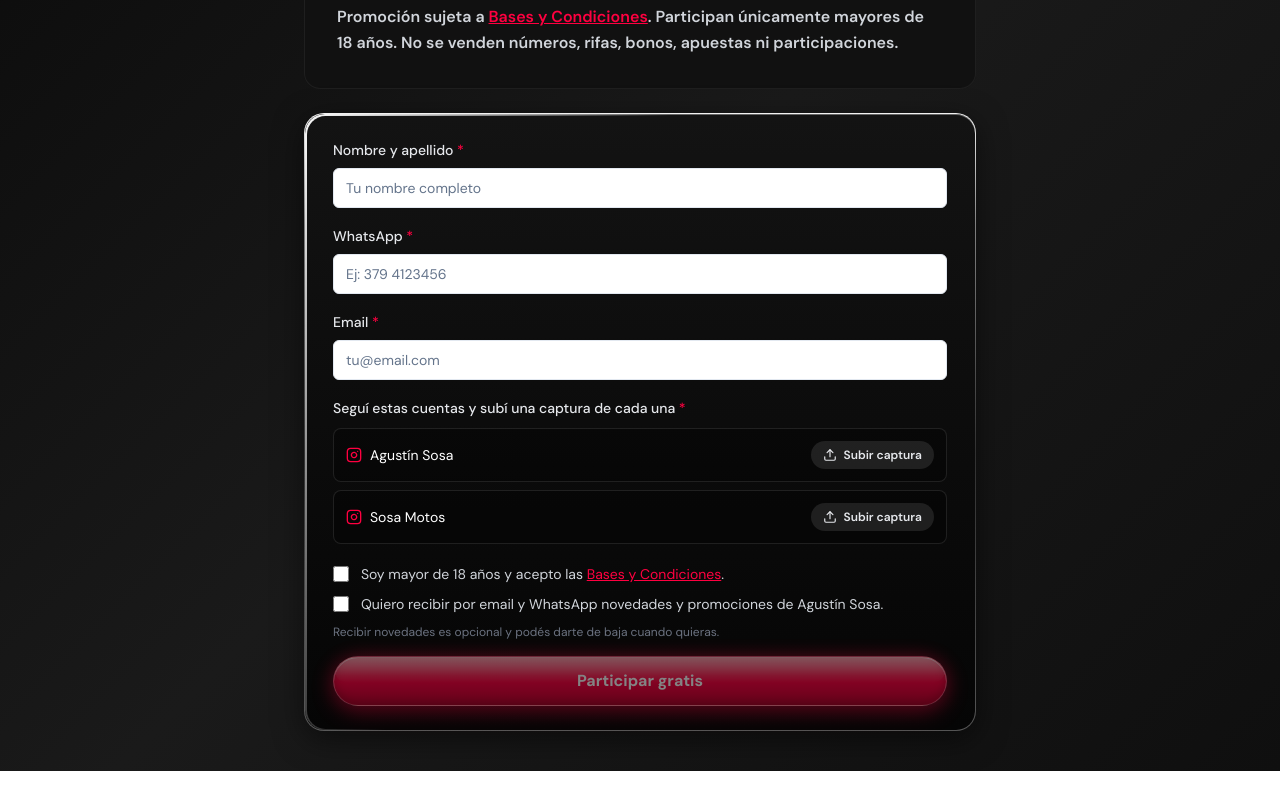
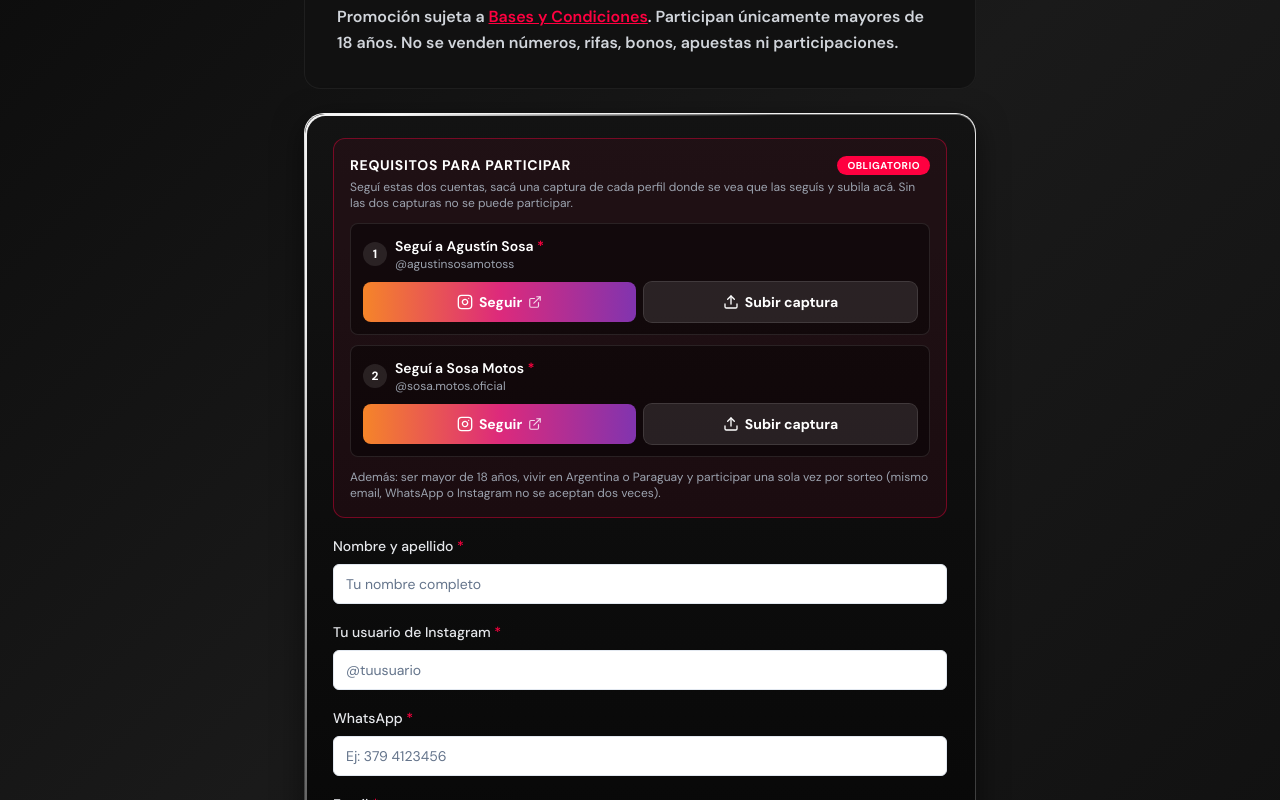
Before and after one commit to JoaquinDW/agustinsosa-free, a Next.js app: page /free in a window 1280 px wide. Shown: the part 280-1080 px from the top of the page. Before the commit the page ends 1051 px from the top, so only its background shows below. Built offline with nearby package versions, Linux system fonts and the light colour scheme; no server answers; the database is empty.

Commit message:
Requisitos de Instagram visibles, usuario de Instagram obligatorio y una participación por persona
Co-Authored-By: Claude Opus 5.5 <noreply@anthropic.com>
Claude-Session: https://claude.ai/code/session_01LnqfDmhpuHydtvLkQs5bRG

```diff
--- a/app/api/participacion-gratuita/route.ts
+++ b/app/api/participacion-gratuita/route.ts
@@ -1,7 +1,7 @@
 import { type NextRequest, NextResponse } from "next/server"
 import {
+  buscarParticipacionGratuitaDuplicada,
   crearCompradorGratuito,
-  existeParticipacionGratuita,
   generarNumerosUnicos,
   obtenerSorteoActivo,
 } from "@/lib/database"
@@ -10,7 +10,12 @@ import { enviarEmailConfirmacion } from "@/lib/email"
 import { requirePublishedSite } from "@/lib/site-visibility"
 import { normalizarTelefono } from "@/lib/whatsapp/normalizar"
 import { limpiarOrigen, registrarLead } from "@/lib/leads"
-import { CUENTAS_INSTAGRAM, MAX_BYTES_CAPTURA, TIPOS_CAPTURA } from "@/lib/consentimientos"
+import {
+  CUENTAS_INSTAGRAM,
+  MAX_BYTES_CAPTURA,
+  TIPOS_CAPTURA,
+  normalizarInstagram,
+} from "@/lib/consentimientos"
 import { uploadToSupabase } from "@/lib/supabase-storage"
 
 export async function POST(request: NextRequest) {
@@ -23,6 +28,7 @@ export async function POST(request: NextRequest) {
     const nombre = String(formData.get("nombre") || "")
     const email = String(formData.get("email") || "")
     const telefono = String(formData.get("telefono") || "")
+    const instagram = normalizarInstagram(String(formData.get("instagram") || ""))
     const aceptaEmail = formData.get("aceptaEmail") === "true"
     const aceptaWhatsapp = formData.get("aceptaWhatsapp") === "true"
     let origen: unknown = null
@@ -39,8 +45,17 @@ export async function POST(request: NextRequest) {
         { status: 400 }
       )
     }
-    if (!normalizarTelefono(telefono)) {
+    // Se guarda normalizado (549… / 595…) para detectar el mismo número
+    // escrito de distintas formas.
+    const telefonoNormalizado = normalizarTelefono(telefono)
+    if (!telefonoNormalizado) {
       return NextResponse.json({ error: "Ingresá un número de teléfono válido." }, { status: 400 })
+    }
+    if (!instagram) {
+      return NextResponse.json(
+        { error: "Ingresá tu usuario de Instagram (por ejemplo @tuusuario)." },
+        { status: 400 }
+      )
     }
 
     // Capturas de que sigue a las cuentas de Instagram (obligatorias)
@@ -82,11 +97,25 @@ export async function POST(request: NextRequest) {
       )
     }
 
-    // Límite: una participación gratuita por email por sorteo
-    const yaParticipo = await existeParticipacionGratuita(sorteo.id, emailNormalizado)
-    if (yaParticipo) {
+    // Límite: una participación por email, teléfono y usuario de Instagram por sorteo
+    // Si la consulta falla, se sigue: los índices únicos de la base rechazan
+    // igual el duplicado al insertar.
+    const duplicado = await buscarParticipacionGratuitaDuplicada(sorteo.id, {
+      email: emailNormalizado,
+      telefono: telefonoNormalizado,
+      instagram,
+    }).catch((errorDuplicado) => {
+      console.error("Error buscando participación duplicada:", errorDuplicado)
+      return null
+    })
+    if (duplicado) {
+      const dato = {
+        email: "este email",
+        telefono: "este número de WhatsApp",
+        instagram: "este usuario de Instagram",
+      }[duplicado]
       return NextResponse.json(
-        { error: "Ya participaste gratis en este sorteo con este email." },
+        { error: `Ya hay una participación en este sorteo con ${dato}. Solo se permite una por persona.` },
         { status: 409 }
       )
     }
@@ -144,14 +173,16 @@ export async function POST(request: NextRequest) {
       sorteoId: sorteo.id,
       nombre: nombre.trim(),
       email: emailNormalizado,
-      telefono: telefono.trim(),
+      telefono: telefonoNormalizado,
       numerosAsignados,
-      datosEncuesta: { capturas_instagram: capturasInstagram },
+      datosEncuesta: { instagram, capturas_instagram: capturasInstagram },
     })
 
+    // Si otra participación con los mismos datos entró a la vez, el índice
+    // único de la base rechaza esta.
     if (!nuevoComprador) {
       return NextResponse.json(
-        { error: "Error registrando tu participación." },
+        { error: "No se pudo registrar tu participación. Si ya participaste, solo se permite una por persona." },
         { status: 500 }
       )
     }
@@ -159,11 +190,11 @@ export async function POST(request: NextRequest) {
     // Guardar el contacto para promociones del sitio principal. Si falla, la
     // participación ya quedó registrada: no se le devuelve error al usuario.
     try {
-      const telefonoNormalizado = normalizarTelefono(telefono)
       await registrarLead({
         nombre: nombre.trim(),
         email: emailNormalizado,
         telefono: telefonoNormalizado,
+        instagram,
         pais: telefonoNormalizado?.startsWith("595") ? "PY" : "AR",
         aceptaEmail: aceptaEmail === true,
         aceptaWhatsapp: aceptaWhatsapp === true,
--- a/app/backoffice/page.tsx
+++ b/app/backoffice/page.tsx
@@ -1686,6 +1686,16 @@ export default function BackofficePage() {
                                   </Badge>
                                 )}
                               </div>
+                              {comprador.datos_encuesta?.instagram && (
+                                <a
+                                  href={`https://www.instagram.com/${encodeURIComponent(comprador.datos_encuesta.instagram)}/`}
+                                  target="_blank"
+                                  rel="noopener noreferrer"
+                                  className="mt-1 block text-xs text-pink-600 underline"
+                                >
+                                  Instagram: @{comprador.datos_encuesta.instagram}
+                                </a>
+                              )}
                               {comprador.datos_encuesta?.capturas_instagram && (
                                 <div className="mt-1 flex flex-wrap gap-2 text-xs">
                                   {CUENTAS_INSTAGRAM.filter(
--- a/components/formulario-gratis.tsx
+++ b/components/formulario-gratis.tsx
@@ -2,7 +2,7 @@
 
 import { useState } from "react"
 import Link from "next/link"
-import { ArrowLeft, Check, CheckCircle2, Instagram, Loader2, Upload } from "lucide-react"
+import { ArrowLeft, Check, CheckCircle2, ExternalLink, Instagram, Loader2, Upload } from "lucide-react"
 import { Button } from "@/components/ui/button"
 import { Input } from "@/components/ui/input"
 import { Label } from "@/components/ui/label"
@@ -12,6 +12,7 @@ import {
   CUENTAS_INSTAGRAM,
   MAX_BYTES_CAPTURA,
   TIPOS_CAPTURA,
+  normalizarInstagram,
 } from "@/lib/consentimientos"
 
 // Origen de la visita (UTM de la URL y referrer) para saber de dónde viene
@@ -61,6 +62,7 @@ export function FormularioGratis({
   const [nombre, setNombre] = useState("")
   const [telefono, setTelefono] = useState("")
   const [email, setEmail] = useState("")
+  const [instagram, setInstagram] = useState("")
   // Captura de que sigue a cada cuenta de Instagram (clave: id de la cuenta)
   const [capturas, setCapturas] = useState<Record<string, File>>({})
   const [aceptaBases, setAceptaBases] = useState(false)
@@ -73,7 +75,7 @@ export function FormularioGratis({
 
   const capturasOk = CUENTAS_INSTAGRAM.every((cuenta) => capturas[cuenta.id])
   const formularioValido = Boolean(
-    nombre.trim() && telefono.trim() && email.trim() && capturasOk && aceptaBases,
+    nombre.trim() && telefono.trim() && email.trim() && instagram.trim() && capturasOk && aceptaBases,
   )
 
   const elegirCaptura = async (cuentaId: string, archivo: File | undefined) => {
@@ -98,6 +100,10 @@ export function FormularioGratis({
       setError("Ingresá un número de teléfono válido. Si es de Paraguay, incluí +595.")
       return
     }
+    if (!normalizarInstagram(instagram)) {
+      setError("Ingresá tu usuario de Instagram, por ejemplo @tuusuario.")
+      return
+    }
     setIsLoading(true)
     setError(null)
 
@@ -106,6 +112,7 @@ export function FormularioGratis({
       body.append("nombre", nombre.trim())
       body.append("email", email.trim())
       body.append("telefono", telefono.trim())
+      body.append("instagram", instagram.trim())
       body.append("aceptaEmail", String(aceptaNovedades))
       body.append("aceptaWhatsapp", String(aceptaNovedades))
       body.append("origen", JSON.stringify(obtenerOrigen()))
@@ -167,12 +174,96 @@ export function FormularioGratis({
       onSubmit={handleSubmit}
       className="pack-card relative px-5 py-6 sm:px-7 space-y-4"
     >
+      {/* Requisitos: seguir las cuentas de Instagram y subir una captura de cada una */}
+      <div className="rounded-xl border border-[#ff0040]/40 bg-[#ff0040]/[0.06] p-4">
+        <div className="mb-1 flex items-center justify-between gap-2">
+          <p className="text-sm font-bold uppercase tracking-wider text-white">
+            Requisitos para participar
+          </p>
+          <span className="rounded-full bg-[#ff0040] px-2.5 py-0.5 text-[10px] font-bold uppercase tracking-wider text-white">
+            Obligatorio
+          </span>
+        </div>
+        <p className="mb-3 text-xs text-gray-400">
+          Seguí estas dos cuentas, sacá una captura de cada perfil donde se vea que
+          las seguís y subila acá. Sin las dos capturas no se puede participar.
+        </p>
+        <div className="space-y-2.5">
+          {CUENTAS_INSTAGRAM.map((cuenta, indice) => (
+            <div key={cuenta.id} className="rounded-lg border border-white/10 bg-black/40 p-3">
+              <div className="mb-2.5 flex items-center gap-2">
+                <span className="flex h-6 w-6 shrink-0 items-center justify-center rounded-full bg-white/10 text-xs font-bold text-white">
+                  {indice + 1}
+                </span>
+                <div className="min-w-0">
+                  <p className="truncate text-sm font-semibold text-white">
+                    Seguí a {cuenta.nombre} <span className="text-[#ff0040]">*</span>
+                  </p>
+                  <p className="truncate text-xs text-gray-400">@{cuenta.id}</p>
+                </div>
+              </div>
+              <div className="grid grid-cols-2 gap-2">
+                <a
+                  href={cuenta.url}
+                  target="_blank"
+                  rel="noopener noreferrer"
+                  className="flex items-center justify-center gap-1.5 rounded-lg bg-gradient-to-r from-[#f58529] via-[#dd2a7b] to-[#8134af] px-2 py-2.5 text-xs font-bold text-white transition-opacity hover:opacity-90 sm:text-sm"
+                >
+                  <Instagram className="h-4 w-4 shrink-0" />
+                  Seguir
+                  <ExternalLink className="h-3.5 w-3.5 shrink-0 opacity-80" />
+                </a>
+                <label
+                  className={`flex cursor-pointer items-center justify-center gap-1.5 rounded-lg px-2 py-2.5 text-xs font-bold sm:text-sm ${
+                    capturas[cuenta.id]
+                      ? "bg-green-500/15 text-green-300 ring-1 ring-green-500/40"
+                      : "bg-white/10 text-white ring-1 ring-white/20 hover:bg-white/20"
+                  }`}
+                >
+                  {capturas[cuenta.id] ? (
+                    <>
+                      <Check className="h-4 w-4 shrink-0" /> Captura lista
+                    </>
+                  ) : (
+                    <>
+                      <Upload className="h-4 w-4 shrink-0" /> Subir captura
+                    </>
+                  )}
+                  <input
+                    type="file"
+                    accept="image/*"
+                    className="sr-only"
+                    disabled={isLoading}
+                    onChange={(e) => elegirCaptura(cuenta.id, e.target.files?.[0])}
+                  />
+                </label>
+              </div>
+            </div>
+          ))}
+        </div>
+        <p className="mt-3 text-xs text-gray-400">
+          Además: ser mayor de 18 años, vivir en Argentina o Paraguay y participar una
+          sola vez por sorteo (mismo email, WhatsApp o Instagram no se aceptan dos veces).
+        </p>
+      </div>
+
       <Field label="Nombre y apellido">
         <Input
           value={nombre}
           onChange={(e) => setNombre(e.target.value)}
           placeholder="Tu nombre completo"
           autoComplete="name"
+          disabled={isLoading}
+        />
+      </Field>
+      <Field label="Tu usuario de Instagram">
+        <Input
+          value={instagram}
+          onChange={(e) => setInstagram(e.target.value)}
+          placeholder="@tuusuario"
+          autoCapitalize="none"
+          autoCorrect="off"
+          spellCheck={false}
           disabled={isLoading}
         />
       </Field>
@@ -196,53 +287,6 @@ export function FormularioGratis({
           disabled={isLoading}
         />
       </Field>
-
-      <div className="space-y-2">
-        <Label className="text-gray-200">
-          Seguí estas cuentas y subí una captura de cada una{" "}
-          <span className="text-[#ff0040]">*</span>
-        </Label>
-        {CUENTAS_INSTAGRAM.map((cuenta) => (
-          <div
-            key={cuenta.id}
-            className="flex items-center gap-3 rounded-lg border border-white/10 bg-black/30 p-3"
-          >
-            <a
-              href={cuenta.url}
-              target="_blank"
-              rel="noopener noreferrer"
-              className="flex min-w-0 flex-1 items-center gap-2 text-sm text-white hover:underline"
-            >
-              <Instagram className="h-4 w-4 shrink-0 text-[#ff0040]" />
-              <span className="truncate">{cuenta.nombre}</span>
-            </a>
-            <label
-              className={`flex shrink-0 cursor-pointer items-center gap-1.5 rounded-full px-3 py-1.5 text-xs font-semibold ${
-                capturas[cuenta.id]
-                  ? "bg-green-500/15 text-green-300"
-                  : "bg-white/10 text-gray-200 hover:bg-white/20"
-              }`}
-            >
-              {capturas[cuenta.id] ? (
-                <>
-                  <Check className="h-3.5 w-3.5" /> Captura lista
-                </>
-              ) : (
-                <>
-                  <Upload className="h-3.5 w-3.5" /> Subir captura
-                </>
-              )}
-              <input
-                type="file"
-                accept="image/*"
-                className="sr-only"
-                disabled={isLoading}
-                onChange={(e) => elegirCaptura(cuenta.id, e.target.files?.[0])}
-              />
-            </label>
-          </div>
-        ))}
-      </div>
 
       <div className="space-y-2.5 pt-1 text-sm">
         <Casilla checked={aceptaBases} onChange={setAceptaBases} disabled={isLoading}>
--- a/lib/consentimientos.ts
+++ b/lib/consentimientos.ts
@@ -29,3 +29,16 @@ export const TIPOS_CAPTURA: Record<string, string> = {
 }
 // Mismo límite que el bucket privado "comprobantes" de Supabase.
 export const MAX_BYTES_CAPTURA = 5 * 1024 * 1024
+
+// Usuario de Instagram del participante: acepta "@usuario", "usuario" o el
+// link al perfil. Devuelve el usuario en minúscula sin "@", o null si no es
+// válido (Instagram permite letras, números, punto y guion bajo, hasta 30).
+export function normalizarInstagram(valor: string | null | undefined): string | null {
+  const usuario = (valor || "")
+    .trim()
+    .replace(/^(https?:\/\/)?(www\.)?instagram\.com\//i, "")
+    .replace(/[/?#].*$/, "")
+    .replace(/^@/, "")
+    .toLowerCase()
+  return /^[a-z0-9._]{1,30}$/.test(usuario) ? usuario : null
+}
--- a/lib/database.ts
+++ b/lib/database.ts
@@ -1436,6 +1436,41 @@ export async function existeParticipacionGratuita(
   }
 }
 
+// Una participación gratuita por persona y sorteo: devuelve qué dato ya se usó
+// (email, teléfono normalizado o usuario de Instagram), o null si no hay
+// duplicado. Respaldado por índices únicos (scripts/32-gratis-unicos.sql).
+export async function buscarParticipacionGratuitaDuplicada(
+  sorteoId: string,
+  { email, telefono, instagram }: { email: string; telefono: string; instagram: string },
+): Promise<"email" | "telefono" | "instagram" | null> {
+  const emailNormalizado = email.trim().toLowerCase();
+  // Valores ya normalizados (solo [a-z0-9._@+-]); las comillas protegen los
+  // caracteres reservados de PostgREST dentro de or().
+  const sinComillas = (valor: string) => valor.replace(/["\\]/g, "");
+  const { data, error } = await supabase
+    .from("compradores")
+    .select("email, telefono, datos_encuesta")
+    .eq("sorteo_id", sorteoId)
+    .eq("metodo_pago", "gratuito")
+    .or(
+      [
+        `email.eq."${sinComillas(emailNormalizado)}"`,
+        `telefono.eq.${sinComillas(telefono)}`,
+        `datos_encuesta->>instagram.eq."${sinComillas(instagram)}"`,
+      ].join(","),
+    )
+    .limit(5);
+
+  if (error) throw error;
+
+  for (const fila of data ?? []) {
+    if (fila.email?.toLowerCase() === emailNormalizado) return "email";
+    if (fila.telefono === telefono) return "telefono";
+    if (fila.datos_encuesta?.instagram === instagram) return "instagram";
+  }
+  return null;
+}
+
 // Crear participante gratuito (página /free): 1 número, sin pago.
 // estado_pago = 'pagado' para entrar al pool y ser elegible; metodo_pago = 'gratuito' como marca.
 export async function crearCompradorGratuito({
--- a/lib/leads.ts
+++ b/lib/leads.ts
@@ -43,6 +43,7 @@ export async function registrarLead({
   nombre,
   email,
   telefono,
+  instagram,
   pais,
   aceptaEmail,
   aceptaWhatsapp,
@@ -53,6 +54,7 @@ export async function registrarLead({
   nombre: string
   email: string
   telefono: string | null
+  instagram: string | null
   pais: "AR" | "PY"
   aceptaEmail: boolean
   aceptaWhatsapp: boolean
@@ -94,6 +96,7 @@ export async function registrarLead({
       nombre,
       email: emailNormalizado,
       telefono,
+      instagram,
       pais,
       acepta_email: aceptaEmail,
       acepta_whatsapp: aceptaWhatsapp,
@@ -113,6 +116,7 @@ export async function registrarLead({
       nombre,
       email: existente.email ?? emailNormalizado,
       telefono: existente.telefono ?? telefono,
+      instagram: instagram ?? existente.instagram,
       pais: existente.pais ?? pais,
       acepta_email: existente.acepta_email || aceptaEmail,
       acepta_whatsapp: existente.acepta_whatsapp || aceptaWhatsapp,
```
Also changed, not shown: 2 other files (tests, documents, lock files or other folders).
